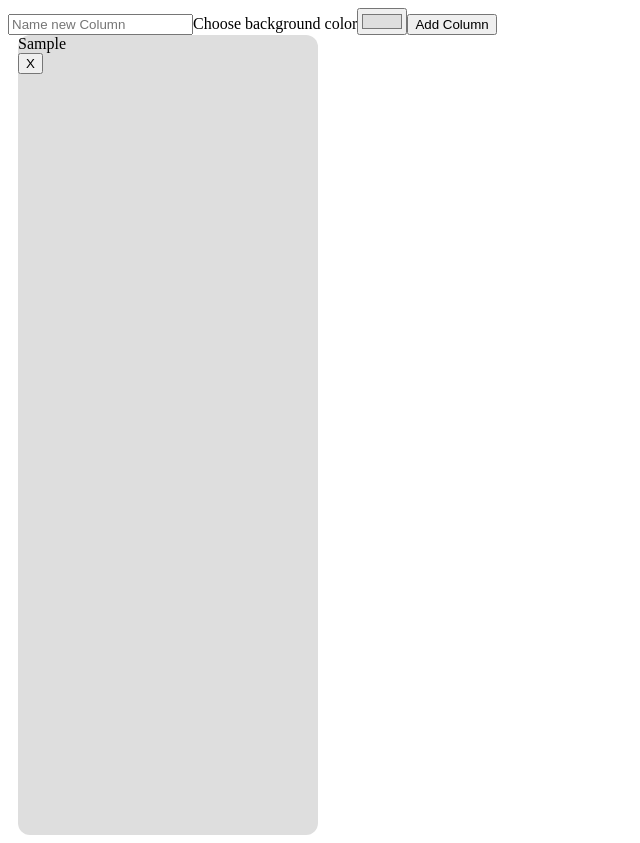
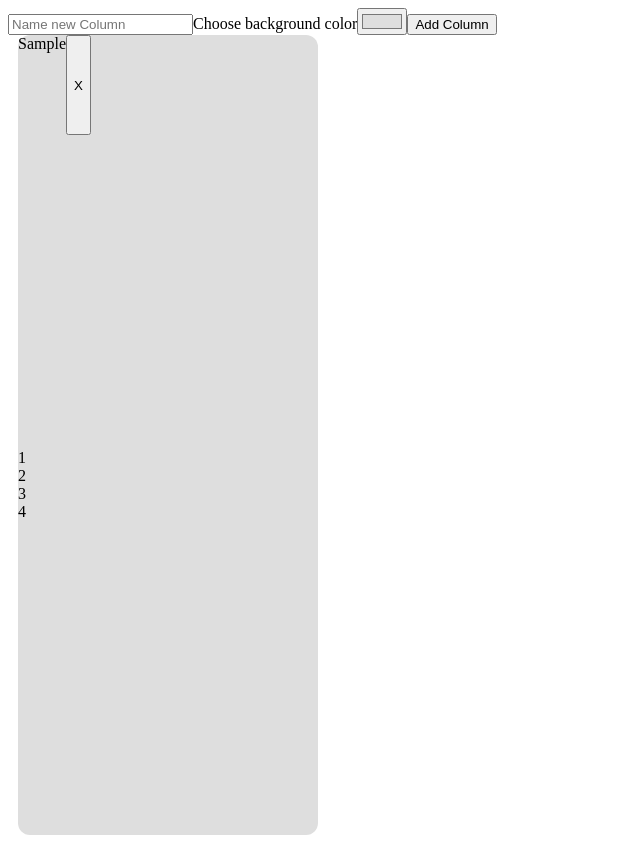
Before and after one commit to LodenH16/vue-kanban, a Vue app: page / in a window 1280 px wide. Both pictures are taken after typing "Sample" into the empty fields and a click on the button "Add Column". Shown: the whole page, without its empty margins (0-640 px from the left). Built offline with nearby package versions, Linux system fonts and the light colour scheme.

Commit message:
successfully swap elements between columns

```diff
--- a/src/App.vue
+++ b/src/App.vue
@@ -26,7 +26,8 @@ export default defineComponent({
       this.columns.push({
         name: this.newColumnName,
         color: this.newColumnColor,
-        id: columnId++
+        id: columnId++,
+        taskList: [1,2,3,4]
       })
       this.newColumnName = ""
       this.newColumnColor = "#DEDEDE"
@@ -50,6 +51,7 @@ export default defineComponent({
     item-key="id"
     class="boardWrapper"
     handle=".handle"
+    group="columns"
     >
     <template #item="element">
       <KanbanColumn :col="element.element" @removeColumn="removeColumn"/>
--- a/src/components/KanbanColumn.vue
+++ b/src/components/KanbanColumn.vue
@@ -1,8 +1,17 @@
 <script lang="ts">
 import { defineComponent } from 'vue'
+import Draggable from "vuedraggable"
 import type { Columns } from "../types"
 
 export default defineComponent({
+    components: {
+        Draggable,
+    },
+    data() {
+        return {
+            taskList: this.col?.taskList,
+        }
+    },
     props: {
         col: {
             type: Object as () => Columns
@@ -13,20 +22,40 @@ export default defineComponent({
             return {
                 "--background-color-prop": this.col?.color
             }
-        }
+        },
     },
 })
 </script>
 
 <template>
-    <div class="columnWrapper handle" :style="cssProps">
-        <div>{{col?.name}}</div>
-        <button @click="$emit('removeColumn',col?.id)">X</button>
+    <div class="columnWrapper" :style="cssProps">
+        <div class="columnHeader handle">
+            <div>{{col?.name}}</div>
+            <button @click="$emit('removeColumn',col?.id)">X</button>
+        </div>
+        <Draggable item-key="`taskList${col.id}`" v-model="taskList" group="tasks">
+            <template #item="{element}">
+                <div>{{element}}</div>
+            </template>
+        </Draggable>
     </div>
 </template>
 
 <style>
+    .columnHeader {
+        display: flex;
+        width: 100%;
+        height: 100px;
+    }
+    .taskCard {
+        width: 90%;
+        height: 100px;
+        background-color: navajowhite;
+        margin: 5px auto;
+    }
     .columnWrapper {
+        display: flex;
+        flex-wrap: wrap;
         min-width: 300px;
         max-width: 400px;
         height: 800px;
--- a/src/types.ts
+++ b/src/types.ts
@@ -2,4 +2,5 @@ export interface Columns {
   name: String;
   color: String;
   id: number;
+  taskList: Number[];
 }
```
